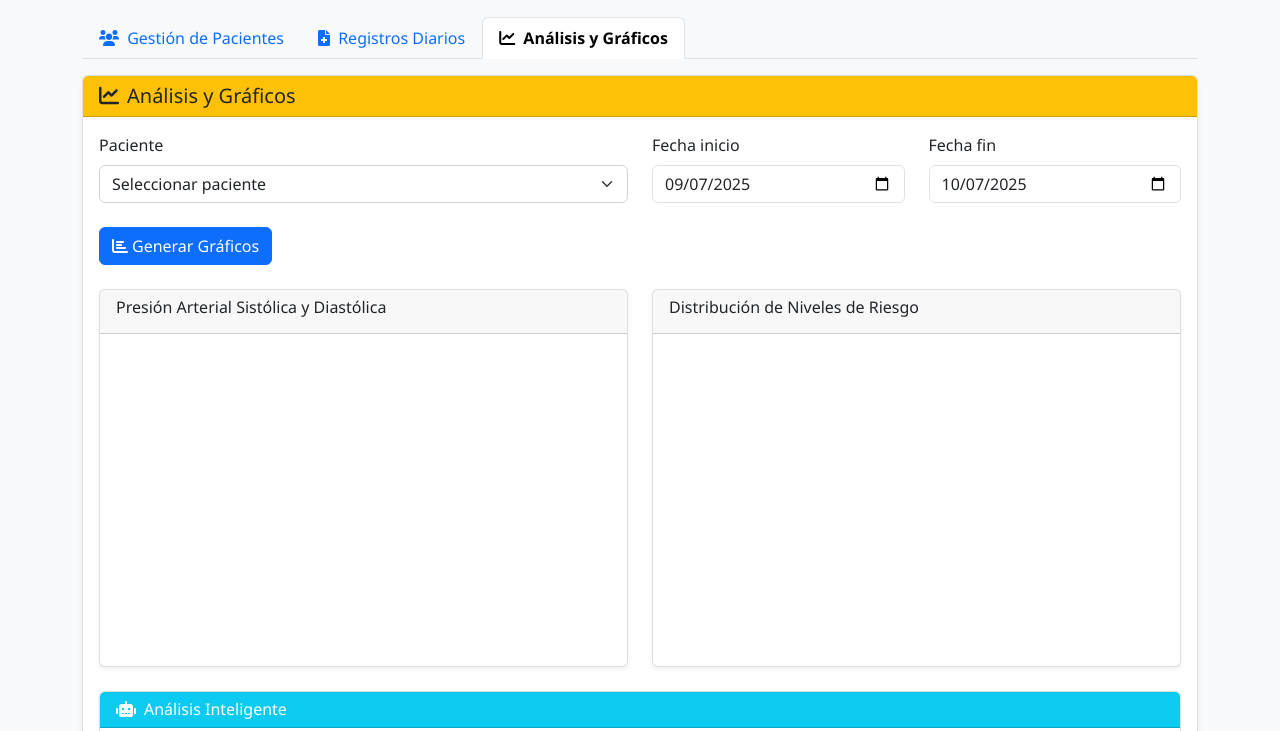
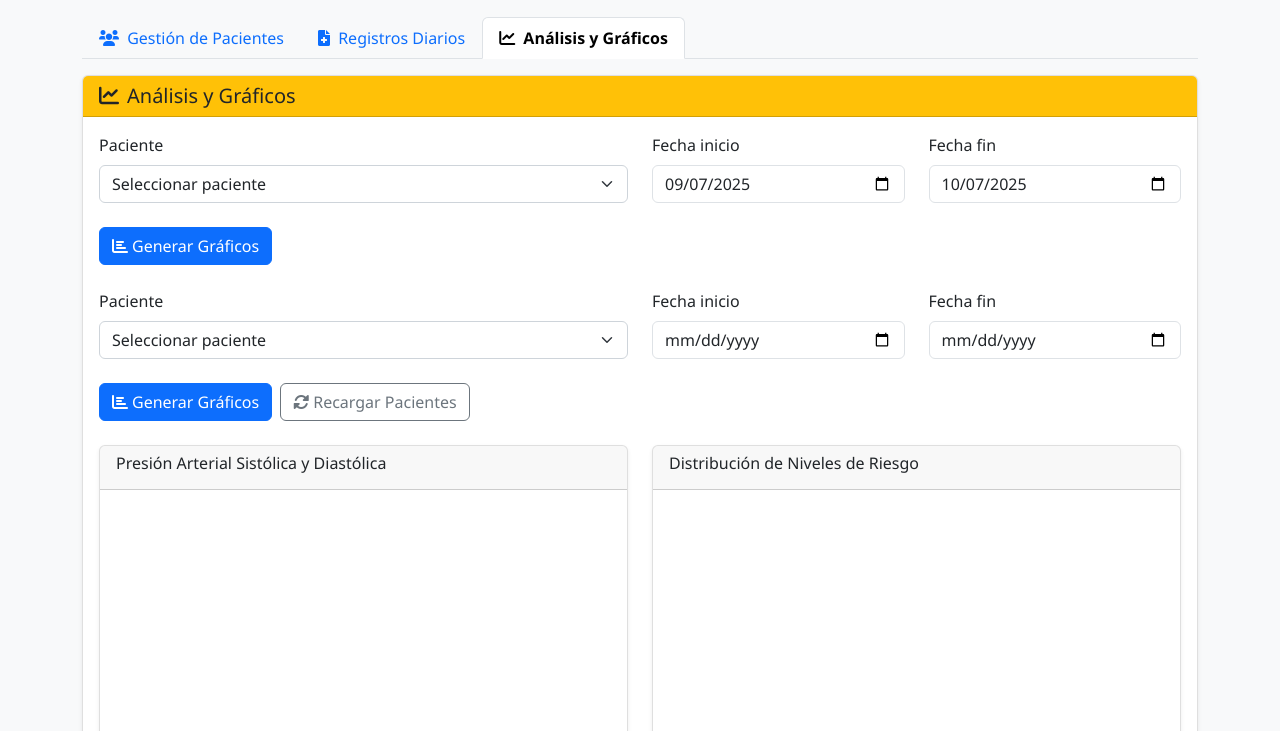
Before and after one commit to reteter-rgb/monitor-embarazo-doctor, a plain HTML site: page index.html in a window 1280 px wide. Both pictures are taken after a click on the tab "Análisis y Gráficos". Shown: the part 69-800 px from the top of the page. Drawn offline with nearby package versions, Linux system fonts and the light colour scheme; no server answers.

Commit message:
Add files via upload

```diff
--- a/index.html
+++ b/index.html
@@ -240,6 +240,35 @@
                             <i class="fas fa-chart-bar me-1"></i>Generar Gráficos
                         </button>
 
+						<!-- En la pestaña de Gráficos, después del botón "Generar Gráficos" -->
+<div class="row mb-4">
+    <div class="col-md-6">
+        <label for="pacienteGrafico" class="form-label">Paciente</label>
+        <select class="form-select searchable-select" id="pacienteGrafico" required
+                style="width: 100%" title="Escribe para buscar paciente...">
+            <option value="">Seleccionar paciente</option>
+        </select>
+    </div>
+    <div class="col-md-3">
+        <label for="fechaInicioGrafico" class="form-label">Fecha inicio</label>
+        <input type="date" class="form-control" id="fechaInicioGrafico">
+    </div>
+    <div class="col-md-3">
+        <label for="fechaFinGrafico" class="form-label">Fecha fin</label>
+        <input type="date" class="form-control" id="fechaFinGrafico">
+    </div>
+</div>
+
+<!-- BOTÓN DE RECARGA MANUAL -->
+<div class="d-flex gap-2 mb-4">
+    <button id="generarGrafico" class="btn btn-primary">
+        <i class="fas fa-chart-bar me-1"></i>Generar Gráficos
+    </button>
+    <button id="recargarPacientes" class="btn btn-outline-secondary" title="Recargar lista de pacientes">
+        <i class="fas fa-sync-alt me-1"></i>Recargar Pacientes
+    </button>
+</div>
+
                         <!-- Gráficos -->
                         <div class="row">
                             <div class="col-md-6">
```
